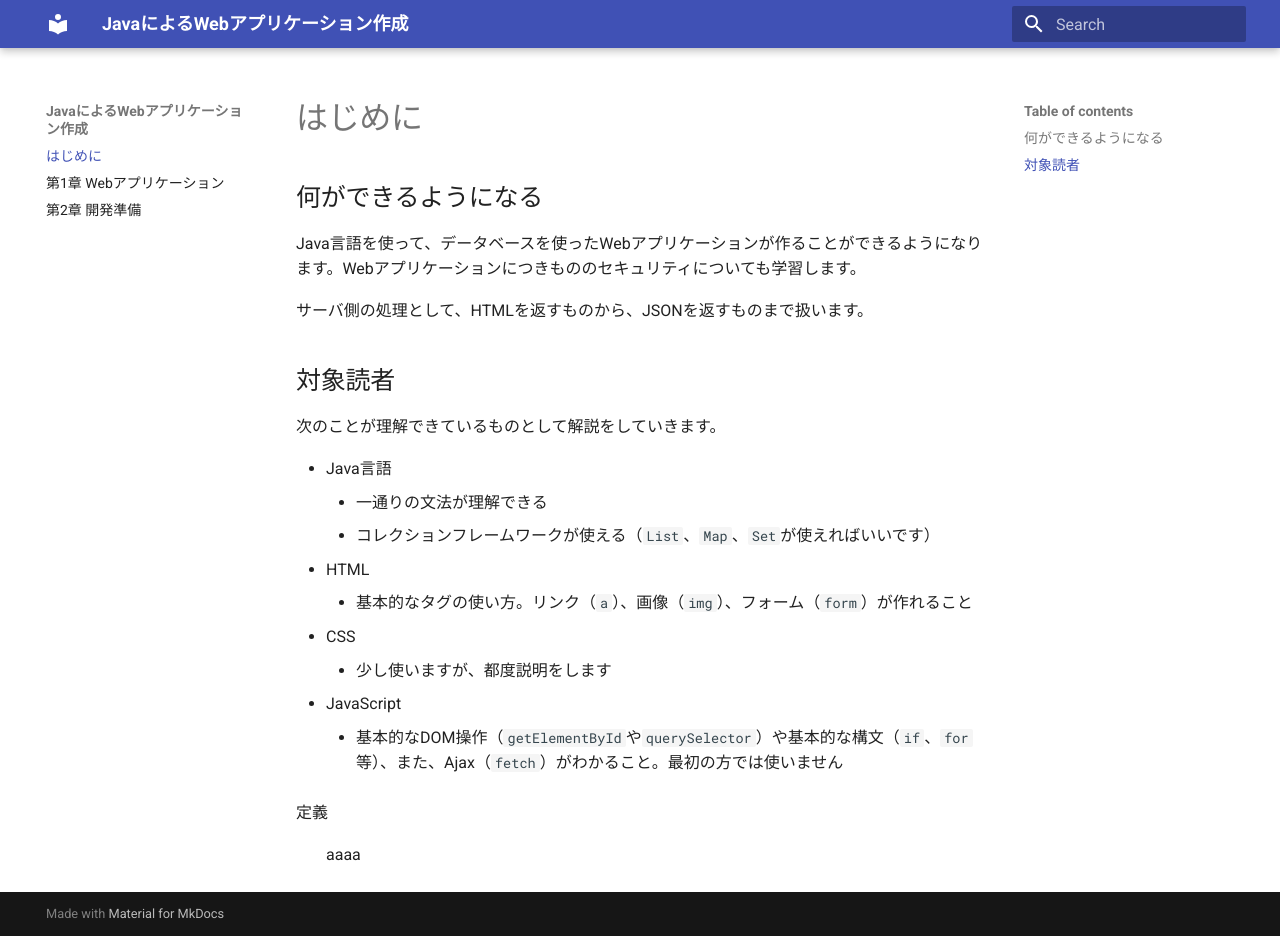
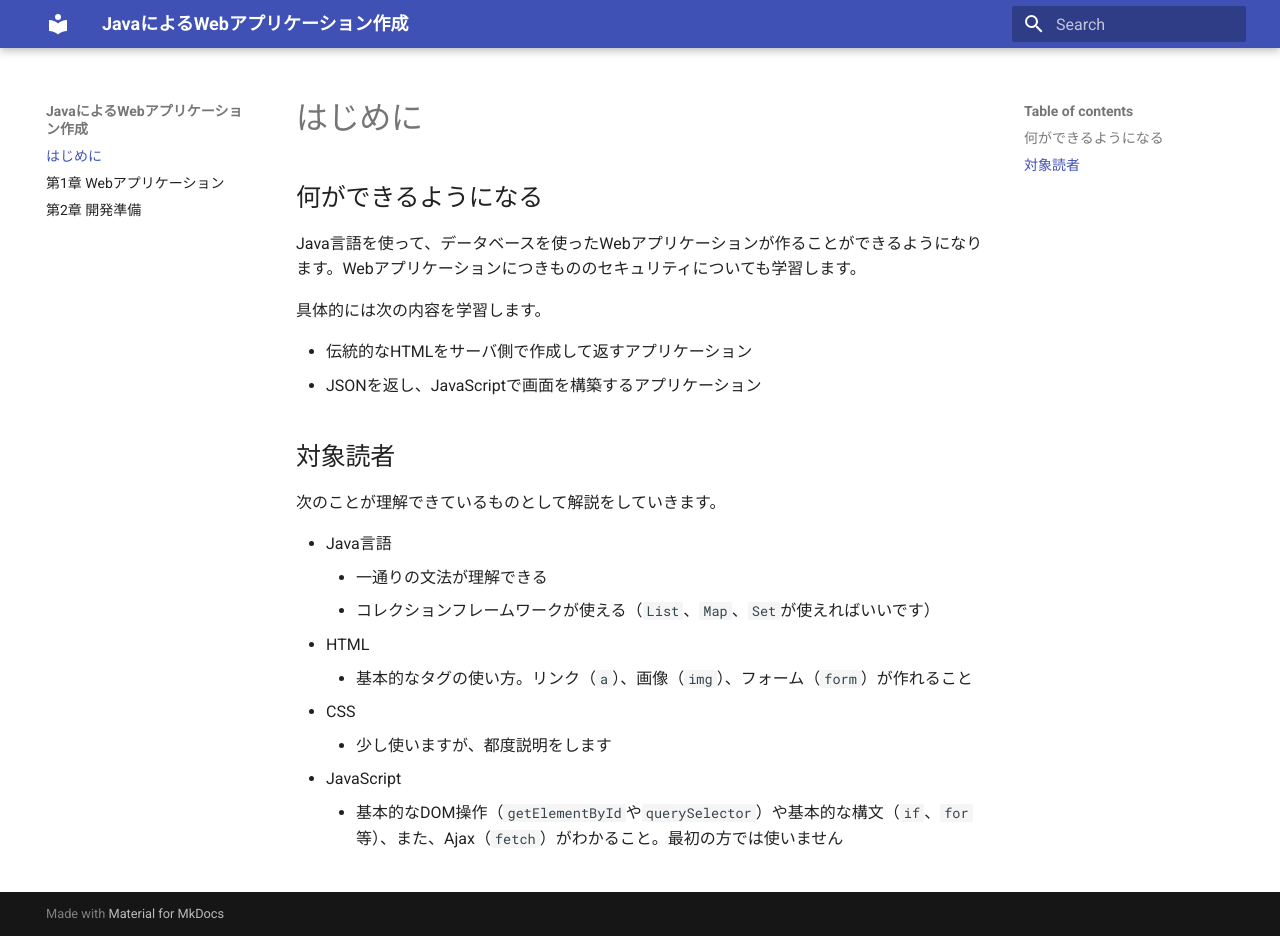
Before and after one commit to webarata3/doc_Servlet, an MkDocs documentation site: the page built from docs/index.md, in a window 1280 px wide and 936 px high. Built offline with MkDocs 1.6.1 and Material for MkDocs 9.7.7, drawn with Linux system fonts in a browser that asks for light colours; nearby versions of some CDN libraries.

Commit message:
できるようになることの具体例を追加

```diff
--- a/docs/index.md
+++ b/docs/index.md
@@ -4,7 +4,10 @@
 
 Java言語を使って、データベースを使ったWebアプリケーションが作ることができるようになります。Webアプリケーションにつきもののセキュリティについても学習します。
 
-サーバ側の処理として、HTMLを返すものから、JSONを返すものまで扱います。
+具体的には次の内容を学習します。
+
+- 伝統的なHTMLをサーバ側で作成して返すアプリケーション
+- JSONを返し、JavaScriptで画面を構築するアプリケーション
 
 ## 対象読者
 
@@ -19,6 +22,3 @@ Java言語を使って、データベースを使ったWebアプリケーショ
     - 少し使いますが、都度説明をします
 - JavaScript
     - 基本的なDOM操作（`getElementById`や`querySelector`）や基本的な構文（`if`、`for`等）、また、Ajax（`fetch`）がわかること。最初の方では使いません
-
-定義
-:   aaaa
```
